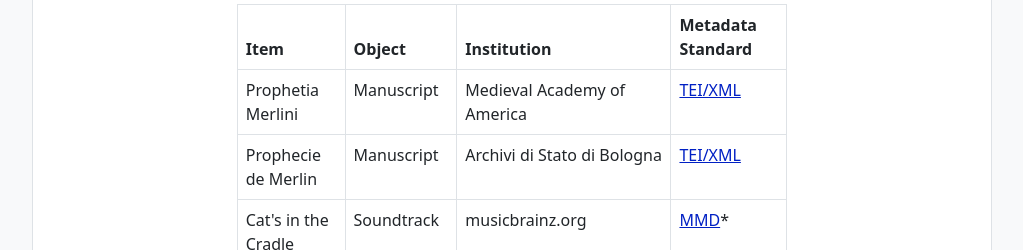
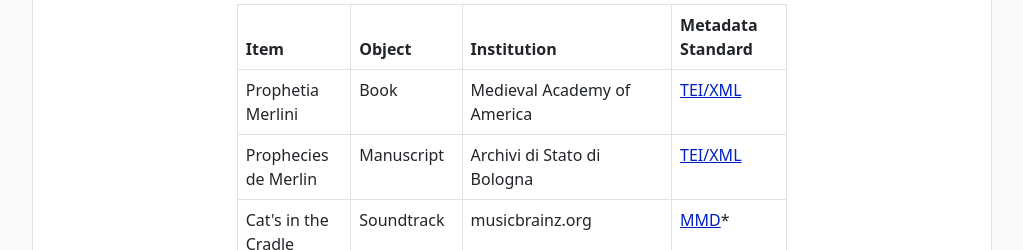
Before and after one commit to n1kg0r/merlin-ko-dhdk, a plain HTML site: page docs/knowledge-organization.html in a window 1280 px wide. Shown: the part 1775-2025 px from the top of the page, without its empty margins (128-1151 px from the left). Drawn offline with nearby package versions, Linux system fonts and the light colour scheme; some packages are replaced by stand-ins of ours; a script that the page names is missing.

Commit message:
refactoring

```diff
--- a/docs/knowledge-organization.html
+++ b/docs/knowledge-organization.html
@@ -134,12 +134,12 @@
                     <tbody>
                         <tr>
                             <td>Prophetia Merlini</td>
-                            <td>Manuscript</td>
+                            <td>Book</td>
                             <td>Medieval Academy of America</td>
                             <td><a href="https://www.tei-c.org/release/doc/tei-p5-doc/en/html/MS.html" target="_blank">TEI/XML</a></td>
                         </tr>
                         <tr>
-                            <td>Prophecie de Merlin </td>
+                            <td>Prophecies de Merlin </td>
                             <td>Manuscript</td>
                             <td>Archivi di Stato di Bologna</td>
                             <td><a href="https://www.tei-c.org/release/doc/tei-p5-doc/en/html/MS.html" target="_blank">TEI/XML</a></td>
```
Also changed, not shown: docs/index.html (+2 -2 lines).
